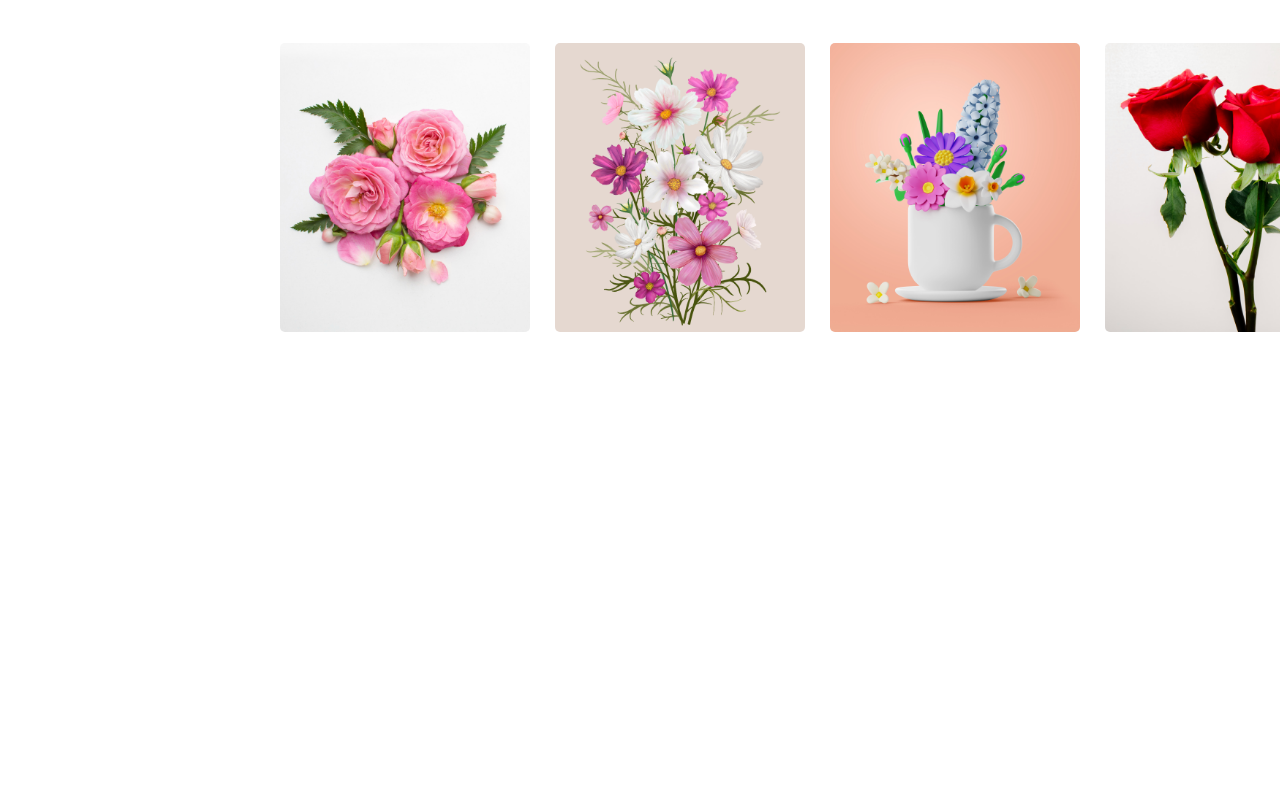
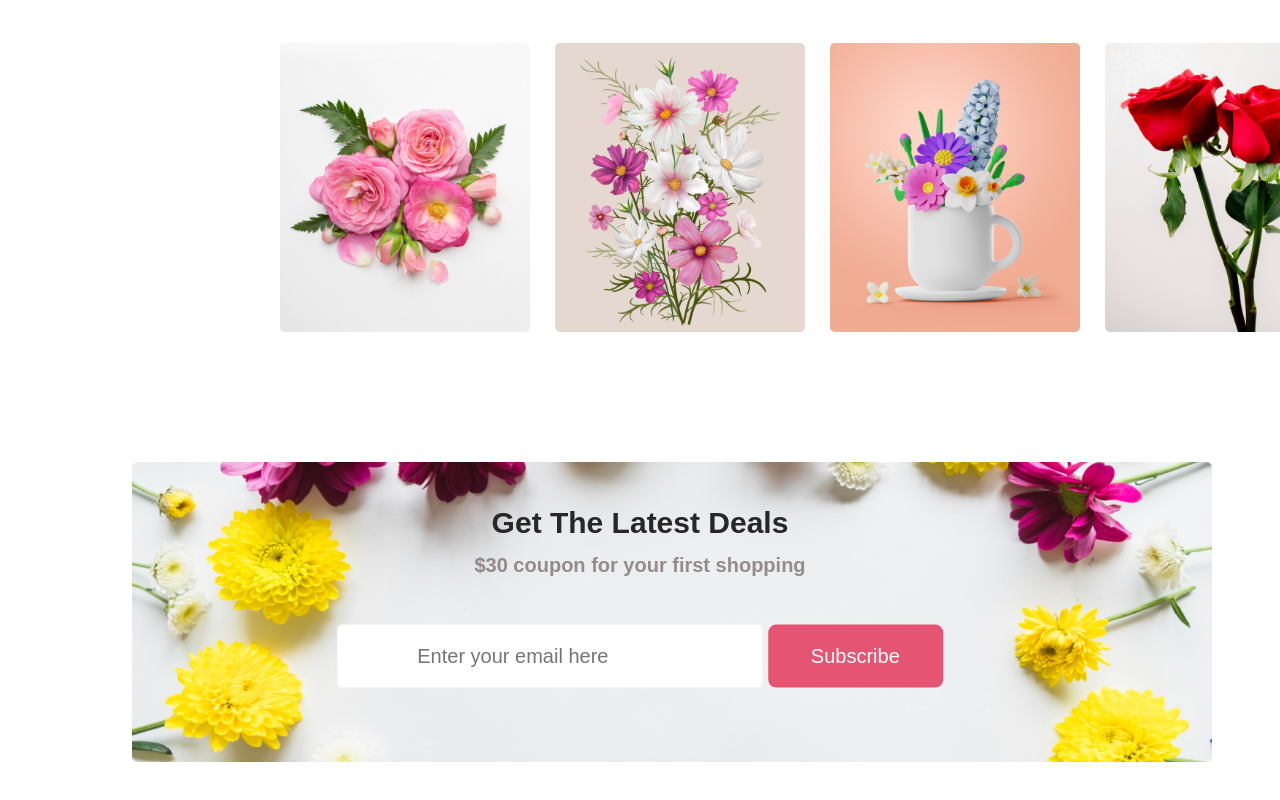
Before and after one commit to TufailAhmed/flower-shop, a plain HTML site: page index.html in a window 1280 px wide. Shown: the part 2627-3427 px from the top of the page. Before the commit the page ends 3089 px from the top, so only its background shows below. Drawn offline with Linux system fonts and the light colour scheme.

Commit message:
sixth commit

```diff
--- a/index.html
+++ b/index.html
@@ -116,6 +116,24 @@
         </div>
       </section>
       <!-- insta section ends here -->
+
+      <!-- get deals section starts here -->
+      <section>
+        <div class="deals-container">
+           <div class="get-text">
+              <h2>Get The Latest Deals</h2>
+              <p>$30 coupon for your first shopping</p>
+              <div class="subscirbe">
+                <input class="subscribe-inpt" type="text" placeholder="Enter your email here">
+                <button class="btn-primary type="submit">Subscribe</button>
+              </div>
+            </div>
+            <div class="get-image">
+              <img src="./Flower Asset/Rectangle 9.png" alt="">
+            </div>
+        </div>
+      </section>
+      <!-- get deals section ends here -->
     </main>
   </body>
 </html>
--- a/styles/style.css
+++ b/styles/style.css
@@ -190,3 +190,43 @@ body{
     width: 250px;
     border-radius: 5px;
 }
+
+/* get deals styles */
+.deals-container{
+    position: relative;
+    text-align: center;
+    color: #272727;
+    margin-bottom: 80px;
+}
+.get-text{
+    font-size: 20px;
+    font-weight: 700;
+    position: absolute;
+    top: 40%;
+    left: 50%;
+    transform: translate(-50%, -50%);
+
+}
+.get-text>p{
+    font-size:20px;
+    line-height: 0;
+    color: rgba(94, 73, 73, 0.6);
+}
+.get-image{
+    margin: 0 132px;
+}
+.get-image img{
+    width: 1080px;
+    height: 300px;
+}
+
+.subscirbe{
+    margin-top: 60px;
+}
+.subscribe-inpt{
+    color: rgba(94, 73, 73, 0.6);
+    font-size: 20px;
+    padding: 20px 80px;
+    border-radius: 5px;
+    border: none;
+}
```
